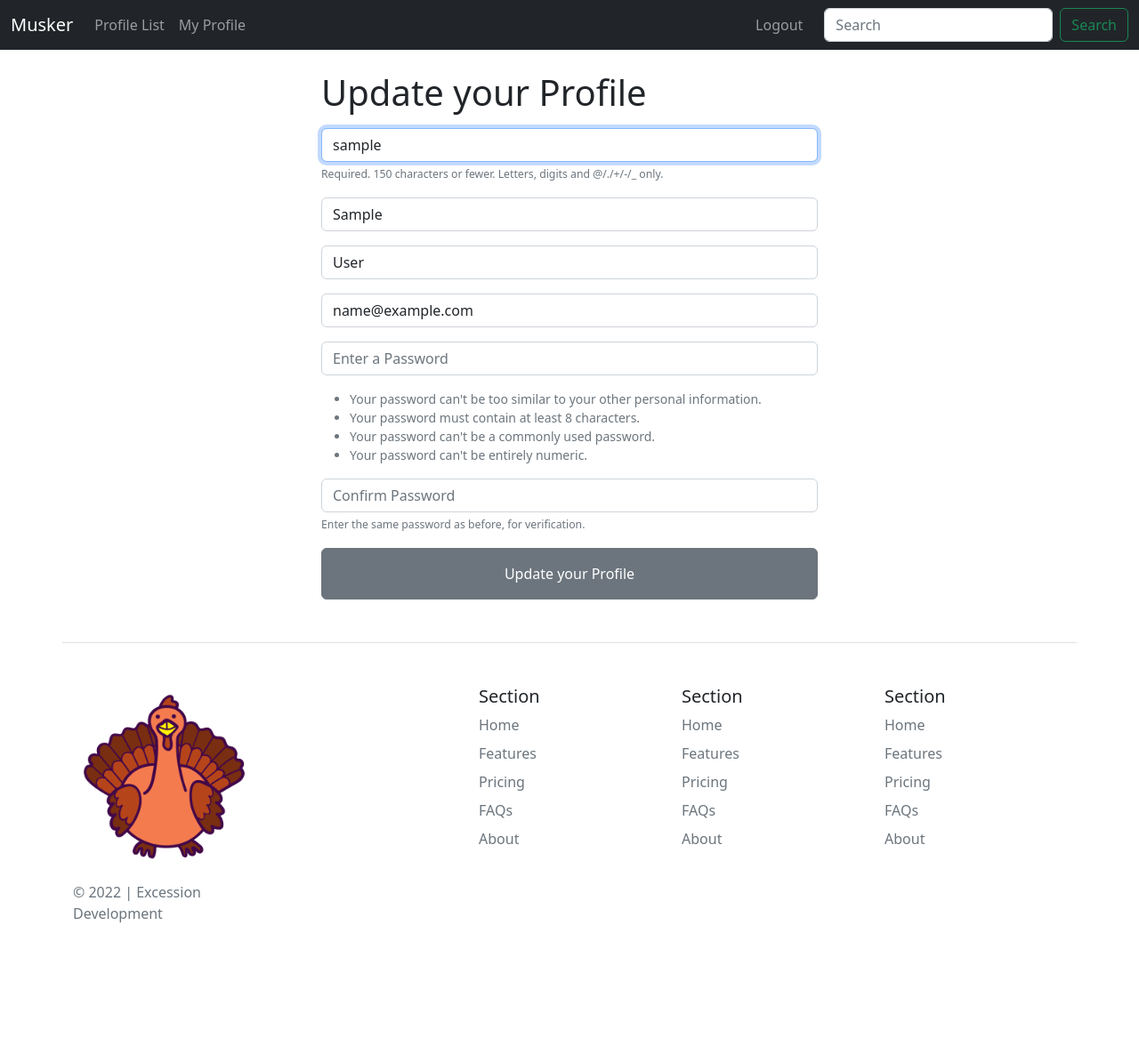
After one commit to drobb2020/django-twitter-clone, a Django app: page /update_user/ in a window 1280 px wide. The commit adds this page. Shown: the whole page at 89% size. Run offline with Django 3.2, Linux system fonts and the light colour scheme; the visitor is signed in with stand-in values (Sample User, id 1); data comes from the database, SQL or seed files in the repository.

Commit message:
ability to update profile

```diff
--- a/musker/social_media/musker/models.py
+++ b/musker/social_media/musker/models.py
@@ -18,8 +18,8 @@ class Profile(models.Model):
     follows = models.ManyToManyField(
         "self", related_name="followed_by", symmetrical=False, blank=True
     )
-    date_joined = models.DateTimeField(User, auto_now_add=True)
-    date_modified = models.DateTimeField(User, auto_now=True)
+    date_joined = models.DateTimeField(auto_now_add=True)
+    date_modified = models.DateTimeField(auto_now=True)
 
     def __str__(self):
         return self.user.username
--- a/musker/social_media/musker/urls.py
+++ b/musker/social_media/musker/urls.py
@@ -9,4 +9,5 @@ urlpatterns = [
     path('login/', views.login_user, name='login'),
     path('logout/', views.logout_user, name='logout'),
     path('register/', views.register_user, name='register'),
+    path('update_user/', views.update_user, name='update-user'),
 ]
--- a/musker/social_media/musker/views.py
+++ b/musker/social_media/musker/views.py
@@ -1,5 +1,6 @@
 from django.contrib import messages
 from django.contrib.auth import authenticate, login, logout
+from django.contrib.auth.models import User
 
 # from django.contrib.auth.forms import UserCreationForm
 from django.shortcuts import redirect, render
@@ -77,6 +78,24 @@ def register_user(request):
     return render(request, "musker/register.html", context)
 
 
+def update_user(request):
+    if request.user.is_authenticated:
+        current_user = User.objects.get(id=request.user.id)
+        form = SignUpForm(request.POST or None, instance=current_user)
+        if form.is_valid():
+            form.save()
+            login(request, current_user)
+            messages.success(request, ("Your account profile has been updated."))
+            return redirect("index")
+        context = {'form': form}
+        return render(request, "musker/update_user.html", context)
+    else:
+        messages.success(
+            request, ("You must be authenticated to see the profile page...")
+        )
+        return redirect("index")
+
+
 def login_user(request):
     if request.method == "POST":
         username = request.POST["username"]
--- a/musker/social_media/templates/musker/index.html
+++ b/musker/social_media/templates/musker/index.html
@@ -18,7 +18,7 @@
       <form method="POST">
         {% csrf_token %}
         {{ form.as_p }}
-        <button type="submit" class="btn btn-secondary">Post Meep!</button>
+        <button type="submit" class="btn btn-secondary w-100">Post Meep!</button>
       </form>
       {% endif %}
     </div>
--- a/musker/social_media/templates/musker/profile.html
+++ b/musker/social_media/templates/musker/profile.html
@@ -52,10 +52,12 @@
             <button class="btn btn-outline-success" name="follow" value="follow" type="submit">Follow @{{ profile.user.username|lower }}</button>
           {% endif %}
         </form>
+        {% if request.user.id == profile.user.id %}
+        <a href="{% url 'update-user' %}" class="btn btn-outline-secondary py-3">Update your Profile</a>
+        {% endif %}
     </div>
   </div>
 </div>
-
 {% endif %}
 
 {% endblock content %}
--- /dev/null
+++ b/musker/social_media/templates/musker/update_user.html
@@ -0,0 +1,13 @@
+{% extends "base.html" %}
+
+{% block content %}
+
+<div class="col-md-6 offset-md-3">
+  <h1 class="mb-3">Update your Profile</h1>
+  <form action="" method="post">
+    {% csrf_token %} {{ form.as_p }}
+    <button class="btn btn-secondary w-100 py-3">Update your Profile</button>
+  </form>
+</div>
+
+{% endblock content %}
```
